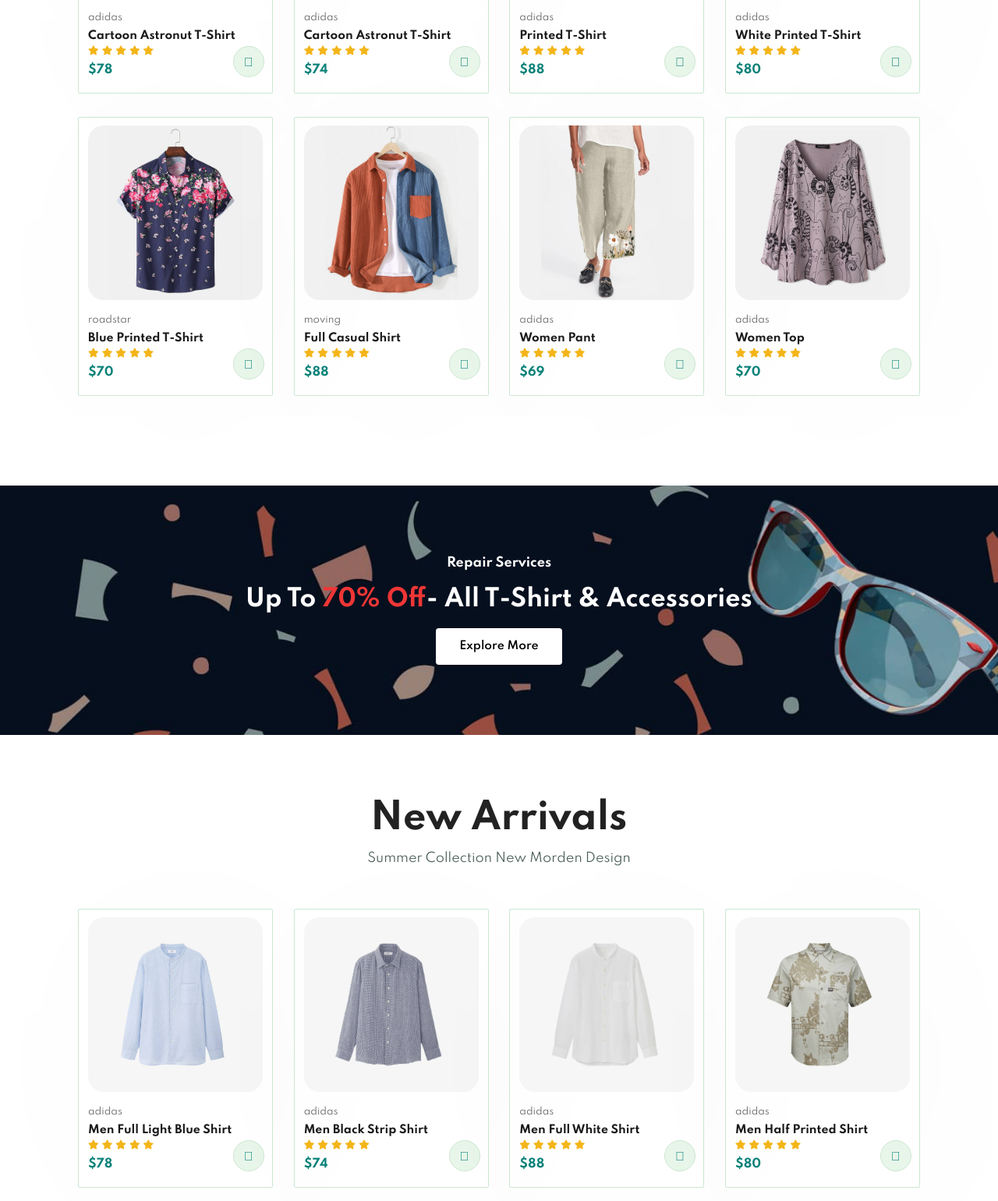
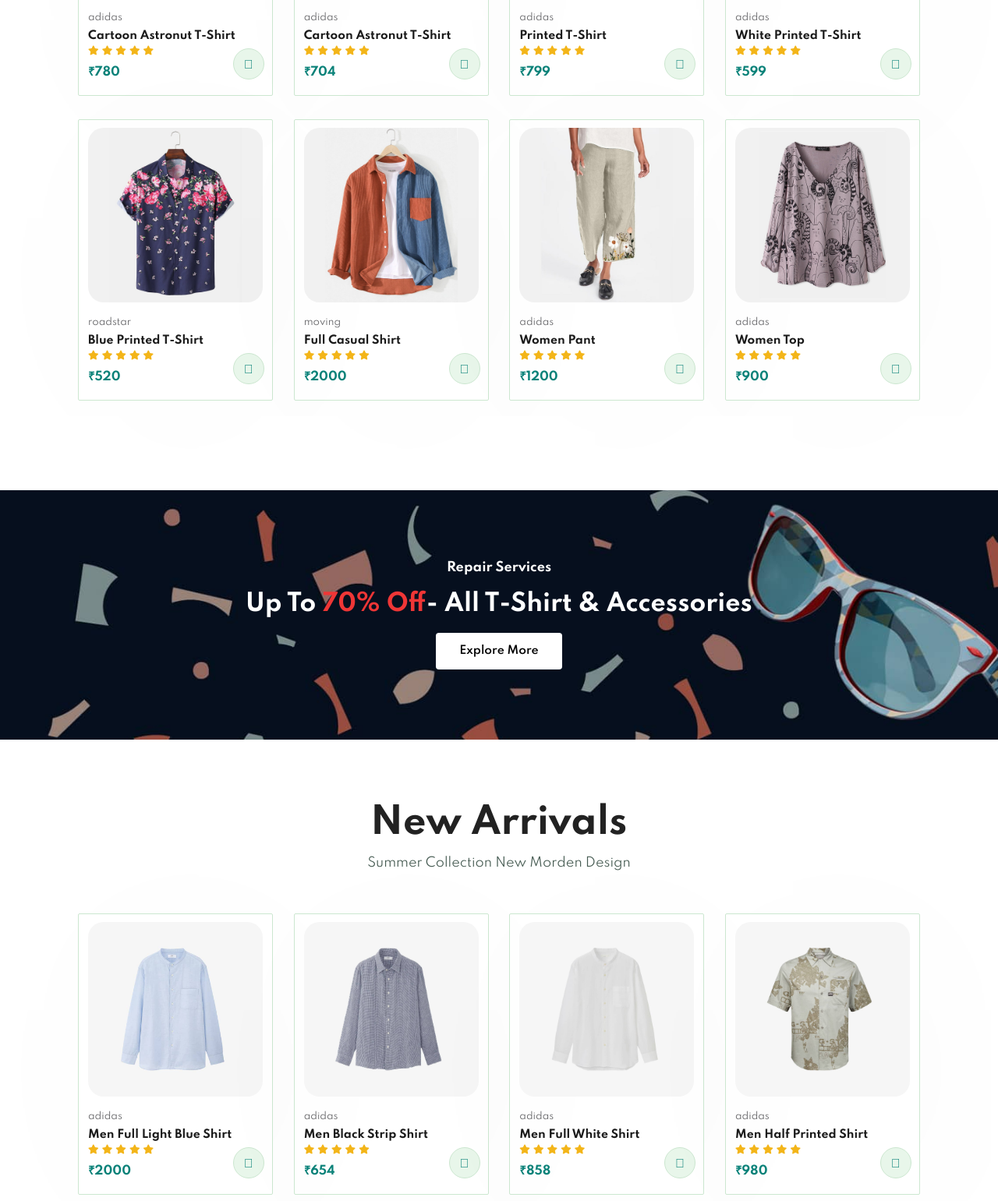
Before and after one commit to Amanchaurasia17/Ecommerce2, a plain HTML site: page index.html in a window 1280 px wide. Shown: the part 1499-3040 px from the top of the page at 78% size. Drawn offline with Linux system fonts and the light colour scheme.

Commit message:
Update index.html

```diff
--- a/index.html
+++ b/index.html
@@ -89,7 +89,7 @@
                         <i class="fas fa-star"></i>
                         <i class="fas fa-star"></i>
                     </div>
-                    <h4>$78</h4>
+                    <h4>₹780</h4>
                 </div>
 
                 <a href="#"><i class="fal fa-shopping-cart cart"></i></a>
@@ -106,7 +106,7 @@
                         <i class="fas fa-star"></i>
                         <i class="fas fa-star"></i>
                     </div>
-                    <h4>$74</h4>
+                    <h4>₹704</h4>
                 </div>
 
                 <a href="#"><i class="fal fa-shopping-cart cart"></i></a>
@@ -123,7 +123,7 @@
                         <i class="fas fa-star"></i>
                         <i class="fas fa-star"></i>
                     </div>
-                    <h4>$88</h4>
+                    <h4>₹799</h4>
                 </div>
 
                 <a href="#"><i class="fal fa-shopping-cart cart"></i></a>
@@ -140,7 +140,7 @@
                         <i class="fas fa-star"></i>
                         <i class="fas fa-star"></i>
                     </div>
-                    <h4>$80</h4>
+                    <h4>₹599</h4>
                 </div>
 
                 <a href="#"><i class="fal fa-shopping-cart cart"></i></a>
@@ -157,7 +157,7 @@
                         <i class="fas fa-star"></i>
                         <i class="fas fa-star"></i>
                     </div>
-                    <h4>$70</h4>
+                    <h4>₹520</h4>
                 </div>
 
                 <a href="#"><i class="fal fa-shopping-cart cart"></i></a>
@@ -174,7 +174,7 @@
                         <i class="fas fa-star"></i>
                         <i class="fas fa-star"></i>
                     </div>
-                    <h4>$88</h4>
+                    <h4>₹2000</h4>
                 </div>
 
                 <a href="#"><i class="fal fa-shopping-cart cart"></i></a>
@@ -191,7 +191,7 @@
                         <i class="fas fa-star"></i>
                         <i class="fas fa-star"></i>
                     </div>
-                    <h4>$69</h4>
+                    <h4>₹1200</h4>
                 </div>
 
                 <a href="#"><i class="fal fa-shopping-cart cart"></i></a>
@@ -208,7 +208,7 @@
                         <i class="fas fa-star"></i>
                         <i class="fas fa-star"></i>
                     </div>
-                    <h4>$70</h4>
+                    <h4>₹900</h4>
                 </div>
 
                 <a href="#"><i class="fal fa-shopping-cart cart"></i></a>
@@ -242,7 +242,7 @@
                         <i class="fas fa-star"></i>
                         <i class="fas fa-star"></i>
                     </div>
-                    <h4>$78</h4>
+                    <h4>₹2000</h4>
                 </div>
 
                 <a href="#"><i class="fal fa-shopping-cart cart"></i></a>
@@ -259,7 +259,7 @@
                         <i class="fas fa-star"></i>
                         <i class="fas fa-star"></i>
                     </div>
-                    <h4>$74</h4>
+                    <h4>₹654</h4>
                 </div>
 
                 <a href="#"><i class="fal fa-shopping-cart cart"></i></a>
@@ -276,7 +276,7 @@
                         <i class="fas fa-star"></i>
                         <i class="fas fa-star"></i>
                     </div>
-                    <h4>$88</h4>
+                    <h4>₹858</h4>
                 </div>
 
                 <a href="#"><i class="fal fa-shopping-cart cart"></i></a>
@@ -293,7 +293,7 @@
                         <i class="fas fa-star"></i>
                         <i class="fas fa-star"></i>
                     </div>
-                    <h4>$80</h4>
+                    <h4>₹980</h4>
                 </div>
 
                 <a href="#"><i class="fal fa-shopping-cart cart"></i></a>
@@ -310,7 +310,7 @@
                         <i class="fas fa-star"></i>
                         <i class="fas fa-star"></i>
                     </div>
-                    <h4>$70</h4>
+                    <h4>₹970</h4>
                 </div>
 
                 <a href="#"><i class="fal fa-shopping-cart cart"></i></a>
@@ -327,7 +327,7 @@
                         <i class="fas fa-star"></i>
                         <i class="fas fa-star"></i>
                     </div>
-                    <h4>$88</h4>
+                    <h4>₹788</h4>
                 </div>
 
                 <a href="#"><i class="fal fa-shopping-cart cart"></i></a>
@@ -344,7 +344,7 @@
                         <i class="fas fa-star"></i>
                         <i class="fas fa-star"></i>
                     </div>
-                    <h4>$69</h4>
+                    <h4>₹690</h4>
                 </div>
 
                 <a href="#"><i class="fal fa-shopping-cart cart"></i></a>
@@ -361,7 +361,7 @@
                         <i class="fas fa-star"></i>
                         <i class="fas fa-star"></i>
                     </div>
-                    <h4>$70</h4>
+                    <h4>₹790</h4>
                 </div>
 
                 <a href="#"><i class="fal fa-shopping-cart cart"></i></a>
```
